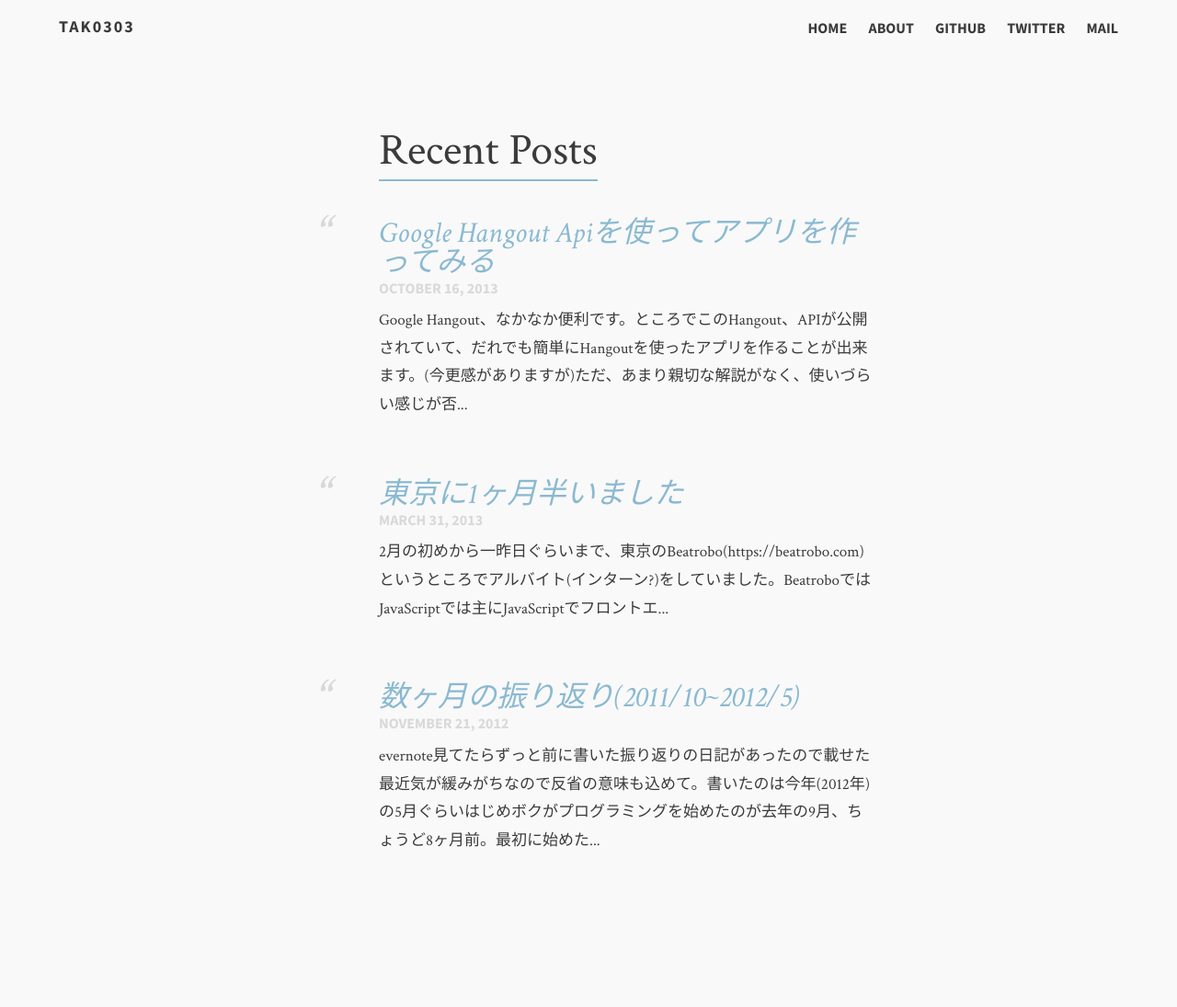
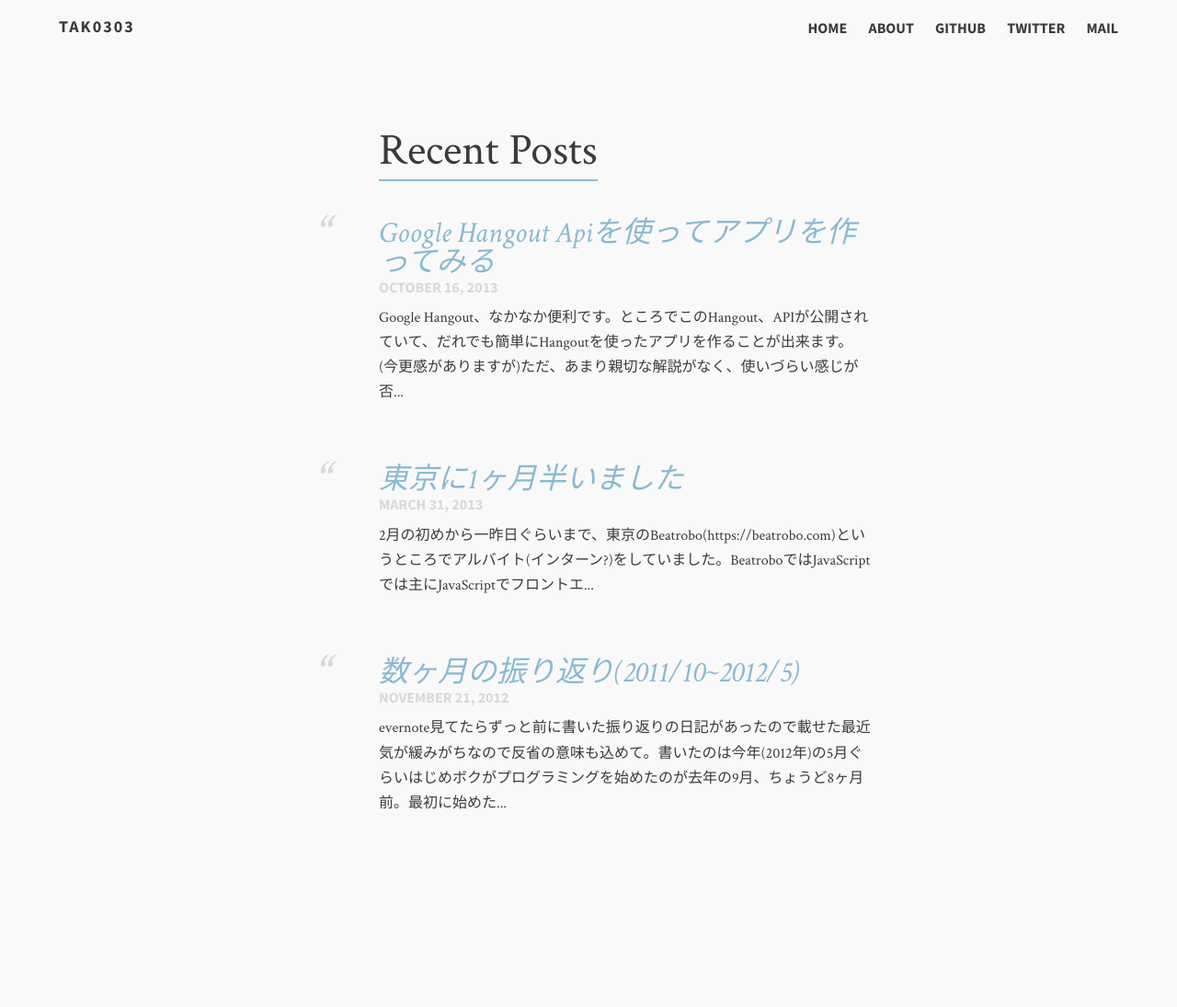
Before and after one commit to takashi/takashi.github.io, a Jekyll site: the page built from index.md, in a window 1280 px wide. Shown: the whole page at 92% size. Built offline with Jekyll 4.4.1, drawn with Linux system fonts in a browser that asks for light colours; Markdown is read by kramdown in place of the engine named in the settings; after the commit the page ends 1053 px from its top, so only the background shows below that.

Commit message:
fixed font size

```diff
--- a/assets/css/i.css
+++ b/assets/css/i.css
@@ -124,8 +124,8 @@ body {
 /* Meat
    ========================================================================== */
 p {
-  font-size: 17px;
-  line-height: 1.8;
+  font-size: 16px;
+  line-height: 1.7;
 }
 
 .intro {
@@ -142,7 +142,7 @@ p {
 /* Headings
    ========================================================================== */
 h1, .h1 {
-  font-size: 64px;
+  font-size: 50px;
 }
 
 h2, .h2 {
@@ -721,7 +721,7 @@ header.site-header nav ul li a:hover {
   margin-bottom: 16.5px;
 }
 .post h1 {
-  font-style: italic;
+  /*font-style: italic;*/
 }
 .post h1, .post h2, .post h3, .post h4, .post h5 {
   padding-top: 16.5px;
```
Also changed, not shown: 2 other files.
